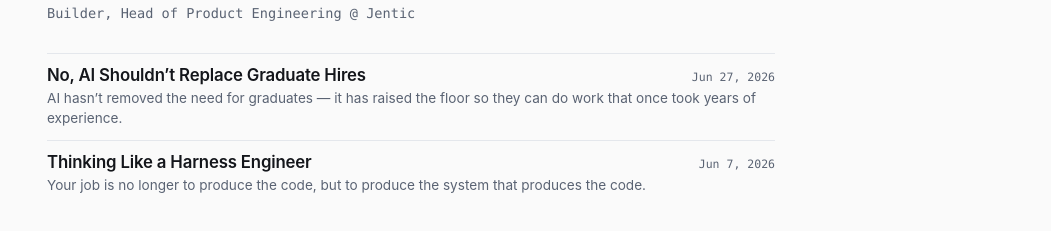
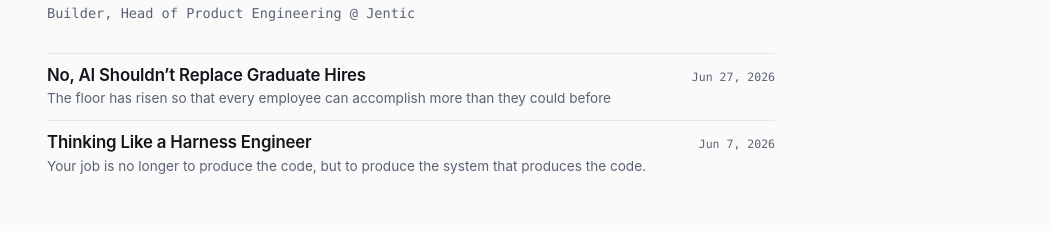
Before and after one commit to KillianCar/killiancar.github.io, an Astro site: page / in a window 1280 px wide. Shown: the part 75-306 px from the top of the page, without its empty margins (229-1280 px from the left). Built offline with nearby package versions, Linux system fonts and the light colour scheme; Astro itself is replaced by a stand-in of ours.

Commit message:
Update description on graduate hires post

```diff
--- a/src/content/blog/no-ai-shouldnt-replace-graduate-hires.md
+++ b/src/content/blog/no-ai-shouldnt-replace-graduate-hires.md
@@ -1,6 +1,6 @@
 ---
 title: 'No, AI Shouldn’t Replace Graduate Hires'
-description: 'AI hasn’t removed the need for graduates — it has raised the floor so they can do work that once took years of experience.'
+description: 'The floor has risen so that every employee can accomplish more than they could before'
 pubDate: '2026-06-27'
 ---
 
```
